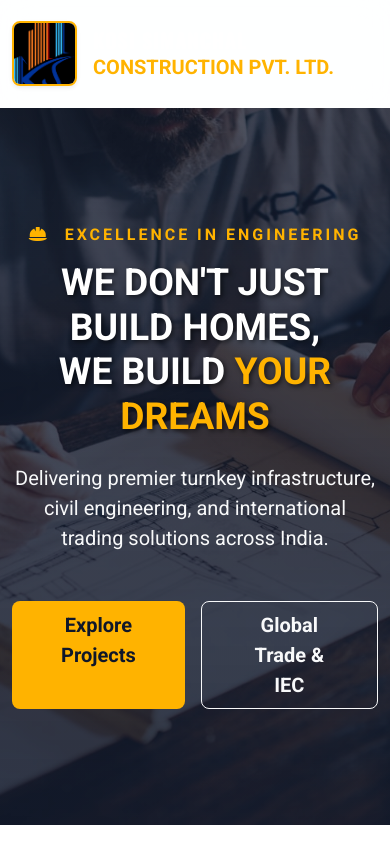
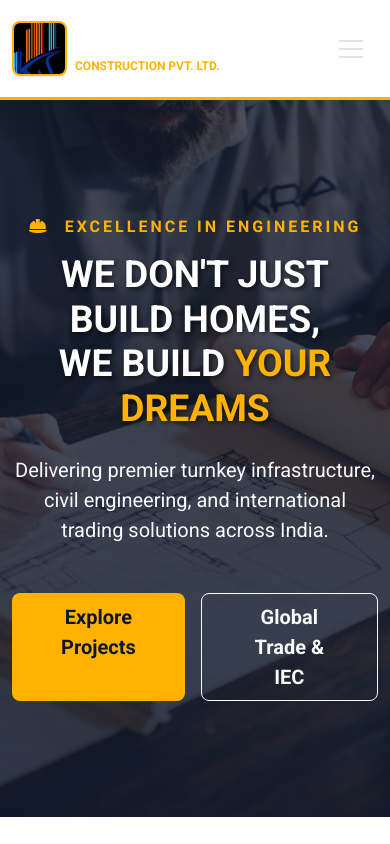
Before and after one commit to Prabhat-190/kosi-simanchal-web, a Next.js app: page / in a window 390 px wide. Shown: the top 844 px of the page. Built offline with nearby package versions, Linux system fonts and the light colour scheme.

Commit message:
Fixed mobile navbar, order tracking image, and added trust certificates

```diff
--- a/components/Navbar.jsx
+++ b/components/Navbar.jsx
@@ -7,10 +7,10 @@ const Navbar = () => {
   const navbarRef = useRef(null);
   const [isScrolled, setIsScrolled] = useState(false);
 
-  // Detect when the user scrolls down to trigger the glass effect
+  // Detect scroll to trigger the sleek glass effect
   useEffect(() => {
     const handleScroll = () => {
-      if (window.scrollY > 50) {
+      if (window.scrollY > 30) {
         setIsScrolled(true);
       } else {
         setIsScrolled(false);
@@ -22,17 +22,23 @@ const Navbar = () => {
 
   const headerContent = (
     <Fragment>
-      <div className="navbar-brand w-100 d-flex align-items-center">
+      <div className="navbar-brand d-flex align-items-center">
         <a
-          href="https://titan.securelinks.cloud/share/Y2VudHJhbDo0MDM1NjAzMzc1MTU1MjoxNTI5NTMyNjY0NzU1MzgyMzQy"
-          target="_blank"
-          rel="noopener noreferrer"
-          className="text-decoration-none"
+          href="/"
+          className="text-decoration-none d-flex align-items-center"
         >
-          <div className="d-flex align-items-center">
-
-            <div className="shadow-sm" style={{ width: '65px', height: '65px', borderRadius: '8px', overflow: 'hidden', border: '2px solid #ffb300' }}>
-              {/* Permanent Local Image Link */}
+          {/* Dynamic Logo Size: Shrinks when scrolled to save space on mobile */}
+          <div
+            className="shadow-sm"
+            style={{
+              width: isScrolled ? '45px' : '55px',
+              height: isScrolled ? '45px' : '55px',
+              borderRadius: '8px',
+              overflow: 'hidden',
+              border: '2px solid #ffb300',
+              transition: 'all 0.3s ease'
+            }}
+          >
             <img
               src="/img/company-logo.png"
               alt="Kosi Simanchal Logo"
@@ -40,22 +46,40 @@ const Navbar = () => {
             />
           </div>
 
-            <div className="ms-3 lh-sm">
-              <span className={`fw-bold fs-24 oswald ${isScrolled ? 'text-dark' : 'text-white'}`} style={{ letterSpacing: '1px' }}>KOSI SIMANCHAL</span><br/>
-              <span className="fs-12 fw-bold text-main">CONSTRUCTION PVT. LTD.</span>
-            </div>
+          <div className="ms-2 ms-md-3 lh-sm">
+            {/* Dynamic Text Size: Adjusts smoothly on scroll */}
+            <span className={`fw-bold oswald ${isScrolled ? 'text-dark fs-5' : 'text-white fs-4'}`} style={{ letterSpacing: '1px', transition: 'all 0.3s ease' }}>
+              KOSI SIMANCHAL
+            </span><br/>
+            <span className="fw-bold text-main" style={{ fontSize: isScrolled ? '10px' : '12px', transition: 'all 0.3s ease' }}>
+              CONSTRUCTION PVT. LTD.
+            </span>
           </div>
         </a>
       </div>
 
+      {/* MOBILE HAMBURGER MENU BUTTON (Was missing before) */}
+      <button
+        className="navbar-toggler ms-auto"
+        type="button"
+        data-bs-toggle="collapse"
+        data-bs-target="#navbarNav"
+        aria-controls="navbarNav"
+        aria-expanded="false"
+        aria-label="Toggle navigation"
+        style={{ border: 'none', outline: 'none' }}
+      >
+        <span className="navbar-toggler-icon" style={{ filter: isScrolled ? 'none' : 'invert(1)' }}></span>
+      </button>
+
       <div className="collapse navbar-collapse justify-content-end" id="navbarNav">
-        <ul className="navbar-nav align-items-lg-center oswald">
+        <ul className="navbar-nav align-items-lg-center oswald mt-3 mt-lg-0">
           <li className="nav-item"><NextLink href="/" title="Home" className={`nav-link fw-bold px-3 ${isScrolled ? 'text-dark' : 'text-white'}`} /></li>
           <li className="nav-item"><NextLink href="#about" title="About Us" className={`nav-link fw-bold px-3 ${isScrolled ? 'text-dark' : 'text-white'}`} /></li>
           <li className="nav-item"><NextLink href="#services" title="Services" className={`nav-link fw-bold px-3 ${isScrolled ? 'text-dark' : 'text-white'}`} /></li>
           <li className="nav-item"><NextLink href="#credentials" title="Master Data" className={`nav-link fw-bold px-3 ${isScrolled ? 'text-dark' : 'text-white'}`} /></li>
-          <li className="nav-item">
-            <NextLink href="#contact" title="Get a Quote" className="btn btn-premium btn-premium-gold ms-lg-4 px-4 py-2 text-dark" />
+          <li className="nav-item mt-2 mt-lg-0">
+            <NextLink href="#contact" title="Get a Quote" className="btn btn-premium btn-premium-gold ms-lg-4 px-4 py-2 text-dark w-100 w-lg-auto" />
           </li>
         </ul>
       </div>
@@ -63,9 +87,18 @@ const Navbar = () => {
   );
 
   return (
-    <div className={`absolute-header ${isScrolled ? 'is-sticky fixed-top' : ''}`}>
-      <nav ref={navbarRef} className="navbar navbar-expand-lg center-nav glass-nav py-3">
-        <div className="container flex-lg-row flex-nowrap align-items-center">
+    <div
+      className={`absolute-header w-100 ${isScrolled ? 'fixed-top shadow-sm' : ''}`}
+      style={{
+        transition: 'all 0.3s ease',
+        backgroundColor: isScrolled ? 'rgba(255, 255, 255, 0.95)' : 'transparent',
+        backdropFilter: isScrolled ? 'blur(10px)' : 'none',
+        zIndex: 1050
+      }}
+    >
+      {/* Dynamic padding: py-3 when at top, py-1 when scrolled to make it super sleek */}
+      <nav ref={navbarRef} className={`navbar navbar-expand-lg ${isScrolled ? 'py-1' : 'py-3'}`} style={{ transition: 'all 0.3s ease' }}>
+        <div className="container flex-wrap flex-lg-nowrap align-items-center">
           {headerContent}
         </div>
       </nav>
--- a/components/PaymentContact.jsx
+++ b/components/PaymentContact.jsx
@@ -1,3 +1,4 @@
+"use client";
 import React from 'react';
 
 export default function PaymentContact() {
@@ -6,36 +7,80 @@ export default function PaymentContact() {
       <div className="container py-5">
         <div className="row g-5">
 
-          {/* Payment Section */}
-          <div className="card shadow-lg border-0" style={{ borderRadius: '15px' }}>
-  <div className="card-body p-4 p-md-5 bg-white">
+          {/* Trust Certificates Section (Replaces Payment) */}
+          <div className="col-lg-6">
+            <h6 className="fw-bold text-uppercase" style={{ color: '#ffb300' }}>Accreditations</h6>
+            <h2 className="fw-bold mb-4" style={{ color: '#0f172a' }}>Trust & Certifications</h2>
+            <p className="text-muted mb-4 pe-lg-4">
+              We are a recognized Class 3 construction entity committed to uncompromising quality, complete transparency, and international standards.
+            </p>
 
-    <div className="d-flex align-items-center mb-5 border-bottom pb-3">
-      <i className="fas fa-building fa-2x me-3" style={{ color: '#ffb300' }}></i>
-      <h4 className="oswald fw-bold mb-0 text-dark">Official Company Account</h4>
-    </div>
+            <div className="row g-4">
+              {/* Certificate 1: ISO */}
+              <div className="col-6">
+                <div className="card border-0 shadow-sm h-100 rounded-3 overflow-hidden bg-light">
+                  <img
+                    src="/img/projects/iso-certificate.jpg"
+                    alt="ISO Certification"
+                    className="w-100"
+                    style={{ height: '140px', objectFit: 'cover' }}
+                    onError={(e) => { e.target.style.display = 'none'; }}
+                  />
+                  <div className="card-body p-3 text-center">
+                    <h6 className="mb-0 fw-bold oswald text-dark" style={{ fontSize: '14px' }}>ISO 9001:2015</h6>
+                  </div>
+                </div>
+              </div>
 
-    <ul className="list-unstyled roboto mb-0">
-      <li className="mb-4">
-        <span className="text-muted small d-block text-uppercase fw-bold" style={{ letterSpacing: '1px' }}>Account Name</span>
-        <strong className="fs-16 text-dark">KOSI SIMANCHAL MANUFACTURING AND CONSTRUCTION PVT LTD</strong>
-      </li>
-      <li className="mb-4">
-        <span className="text-muted small d-block text-uppercase fw-bold" style={{ letterSpacing: '1px' }}>Account Number</span>
-        <strong className="fs-22 oswald text-dark" style={{ letterSpacing: '2px' }}>20100036967114</strong>
-      </li>
-      <li className="mb-4">
-        <span className="text-muted small d-block text-uppercase fw-bold" style={{ letterSpacing: '1px' }}>IFSC Code</span>
-        <strong className="fs-22 oswald text-dark" style={{ letterSpacing: '2px' }}>BDBL0001098</strong>
-      </li>
-      <li>
-        <span className="text-muted small d-block text-uppercase fw-bold" style={{ letterSpacing: '1px' }}>Bank Name</span>
-        <strong className="fs-16 text-dark">Bandhan Bank</strong>
-      </li>
-    </ul>
+              {/* Certificate 2: MSME */}
+              <div className="col-6">
+                <div className="card border-0 shadow-sm h-100 rounded-3 overflow-hidden bg-light">
+                  <img
+                    src="/img/projects/msme-certificate.jpg"
+                    alt="MSME Registration"
+                    className="w-100"
+                    style={{ height: '140px', objectFit: 'cover' }}
+                    onError={(e) => { e.target.style.display = 'none'; }}
+                  />
+                  <div className="card-body p-3 text-center">
+                    <h6 className="mb-0 fw-bold oswald text-dark" style={{ fontSize: '14px' }}>MSME Registered</h6>
+                  </div>
+                </div>
+              </div>
 
-  </div>
-</div>
+              {/* Certificate 3: PWD Class 3 */}
+              <div className="col-6">
+                <div className="card border-0 shadow-sm h-100 rounded-3 overflow-hidden bg-light">
+                  <img
+                    src="/img/projects/pwd-license.jpg"
+                    alt="PWD License"
+                    className="w-100"
+                    style={{ height: '140px', objectFit: 'cover' }}
+                    onError={(e) => { e.target.style.display = 'none'; }}
+                  />
+                  <div className="card-body p-3 text-center">
+                    <h6 className="mb-0 fw-bold oswald text-dark" style={{ fontSize: '14px' }}>Class 3 Contractor</h6>
+                  </div>
+                </div>
+              </div>
+
+              {/* Certificate 4: GST */}
+              <div className="col-6">
+                <div className="card border-0 shadow-sm h-100 rounded-3 overflow-hidden bg-light">
+                  <img
+                    src="/img/projects/gst-certificate.jpg"
+                    alt="GST Certificate"
+                    className="w-100"
+                    style={{ height: '140px', objectFit: 'cover' }}
+                    onError={(e) => { e.target.style.display = 'none'; }}
+                  />
+                  <div className="card-body p-3 text-center">
+                    <h6 className="mb-0 fw-bold oswald text-dark" style={{ fontSize: '14px' }}>GST Compliant</h6>
+                  </div>
+                </div>
+              </div>
+            </div>
+          </div>
 
           {/* Contact Section */}
           <div className="col-lg-6" id="contact">
```
Also changed, not shown: public/warehouse.jpg (added). Lines whose indentation alone changed are shown as unchanged.
